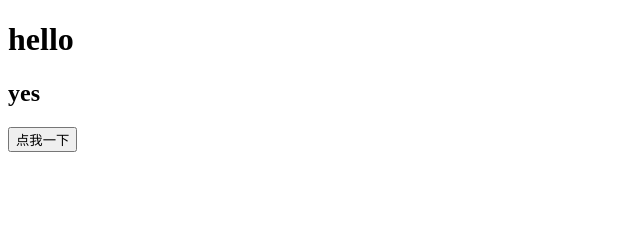
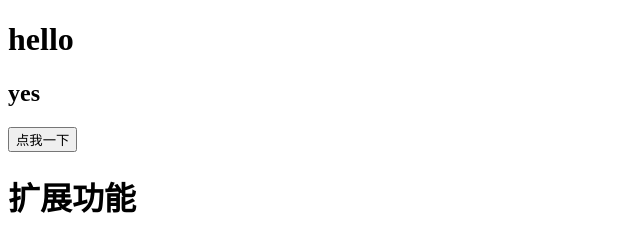
Before and after one commit to liangjunyu/git-demo, a plain HTML site: page index.html in a window 1280 px wide. Shown: the whole page, without its empty margins (0-640 px from the left). Drawn offline with Linux system fonts and the light colour scheme.

Commit message:
主分支的扩展功能

```diff
--- a/index.html
+++ b/index.html
@@ -10,5 +10,6 @@
     <h1>hello</h1>
     <h2>yes</h2>
     <button>点我一下</button>
+    <h1>扩展功能</h1>
 </body>
 </html>
```
